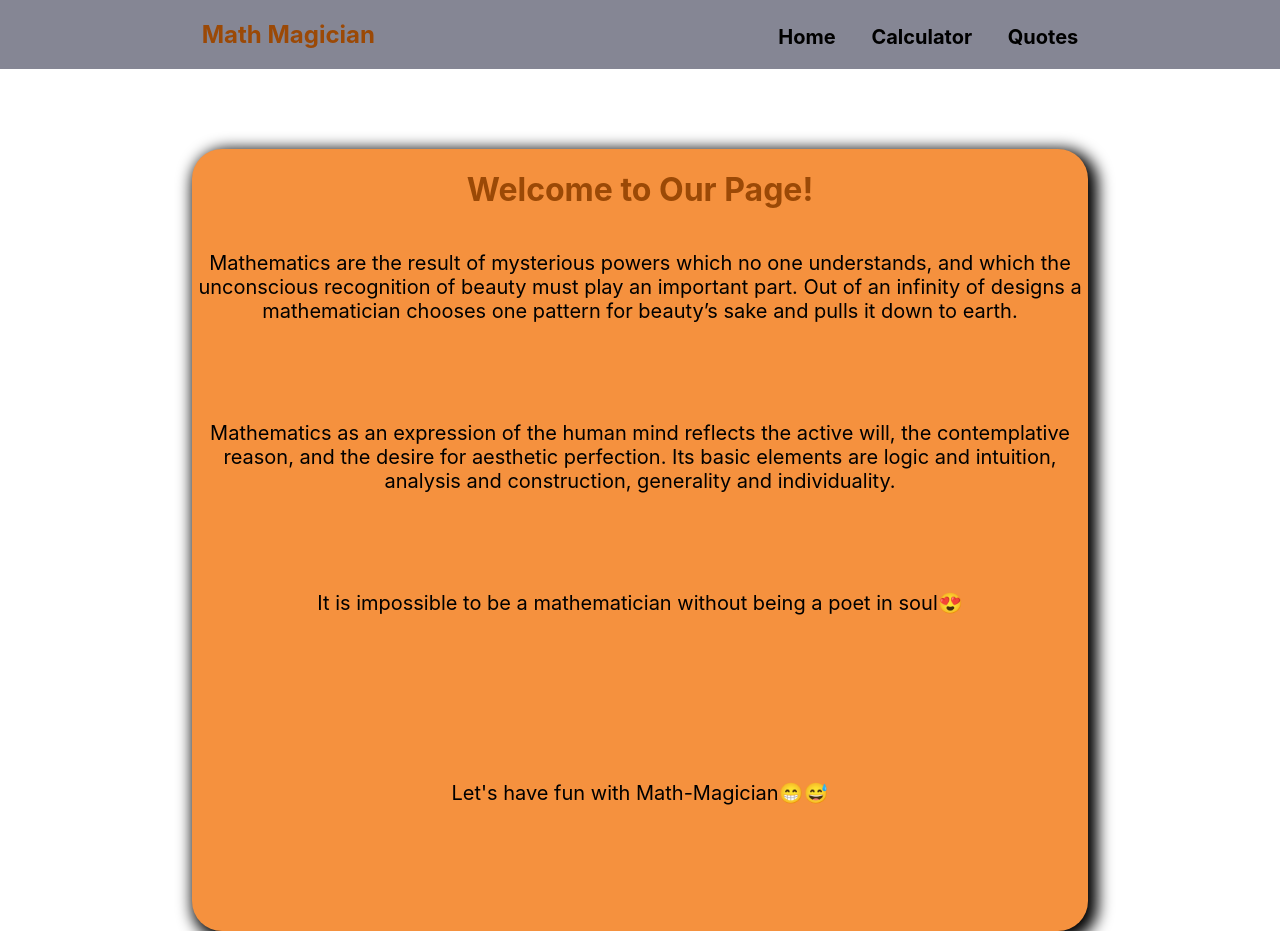
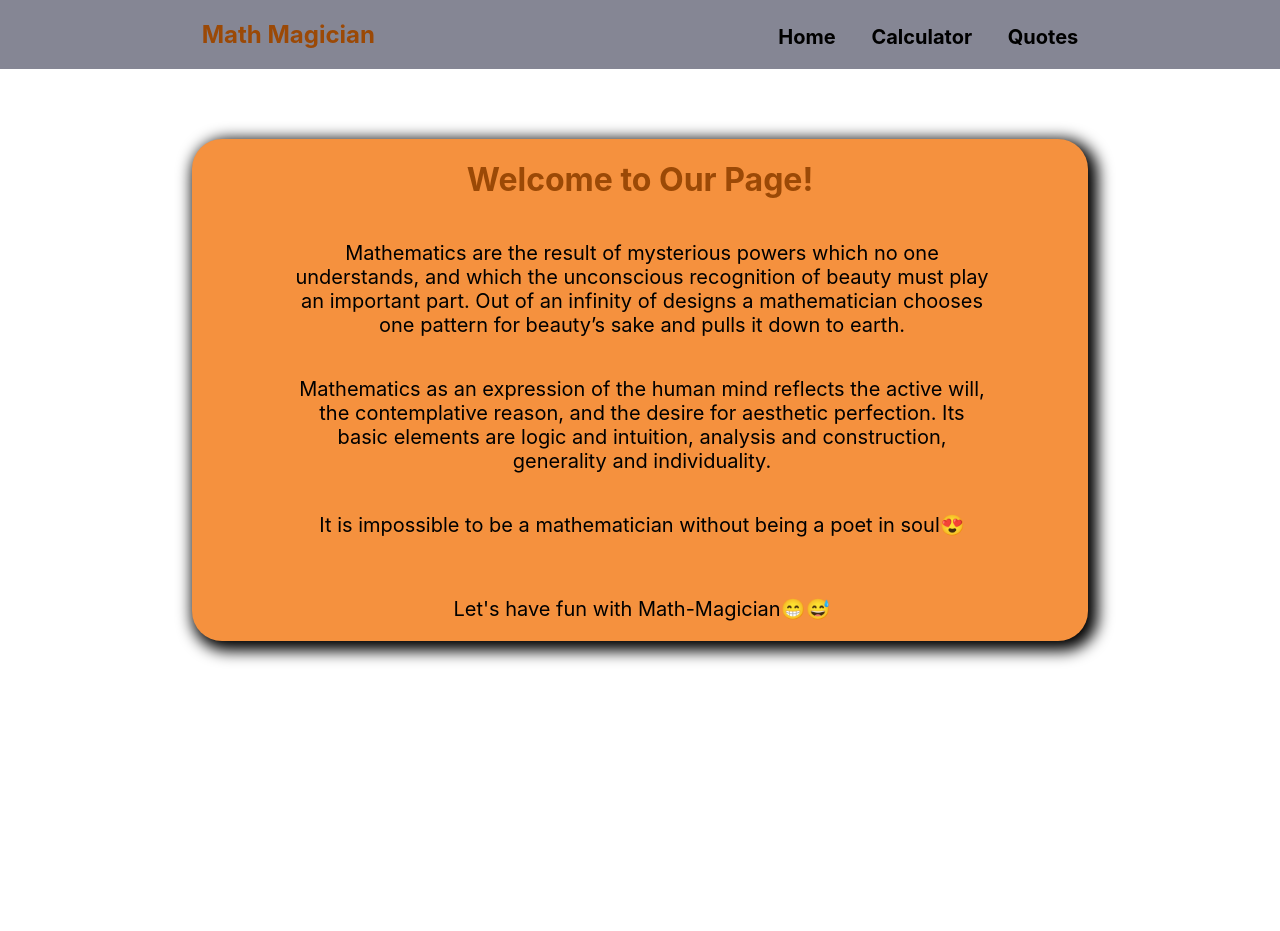
Before and after one commit to RolandM99/math-magicians, a React (Create React App) app: page / in a window 1280 px wide. After the commit the page ends 800 px from the top, so only its background shows below. Built offline with nearby package versions, Linux system fonts and the light colour scheme.

Commit message:
Add test for whole App, Check if the UI doesn't changes unexpectedly

```diff
--- a/src/index.css
+++ b/src/index.css
@@ -40,10 +40,9 @@ body {
 .calculator-do {
   font-size: 24px;
   margin-left: -125px;
-  font-weight: 700;
+  font-weight: 600;
   margin-top: -50px;
   padding-bottom: 50px;
-  font-family: 'Times New Roman', Times, serif;
 }
 
 .quotes {
@@ -52,7 +51,7 @@ body {
   font-size: 20px;
 }
 
-.quotes p {
+blockquote {
   font-style: italic;
 }
 
@@ -65,13 +64,14 @@ body {
   box-shadow: 5px 5px 15px 5px black;
   border-radius: 30px;
   position: relative;
-  top: 80px;
+  text-align: center;
+  top: 70px;
 }
 
 .home p {
-  height: 130px;
-  text-align: center;
   font-size: 20px;
+  width: 700px;
+  margin-left: 100px;
 }
 
 h1 {
```
Also changed, not shown: 2 other files (tests, documents, lock files or other folders).
